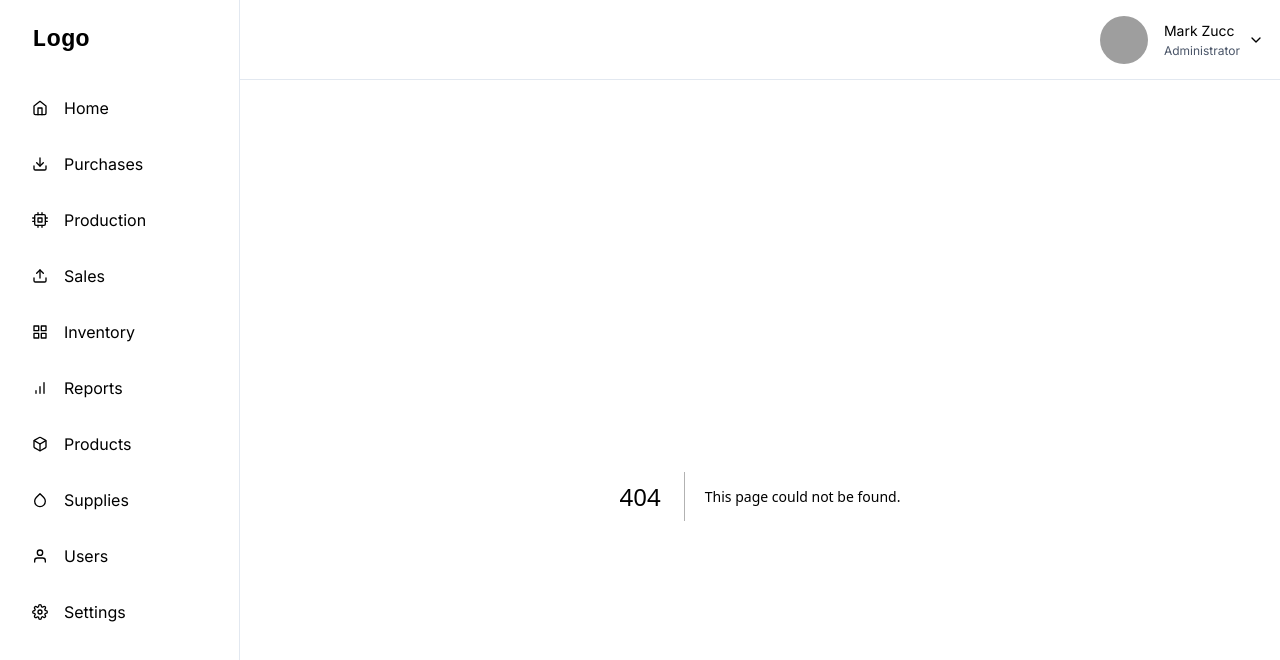
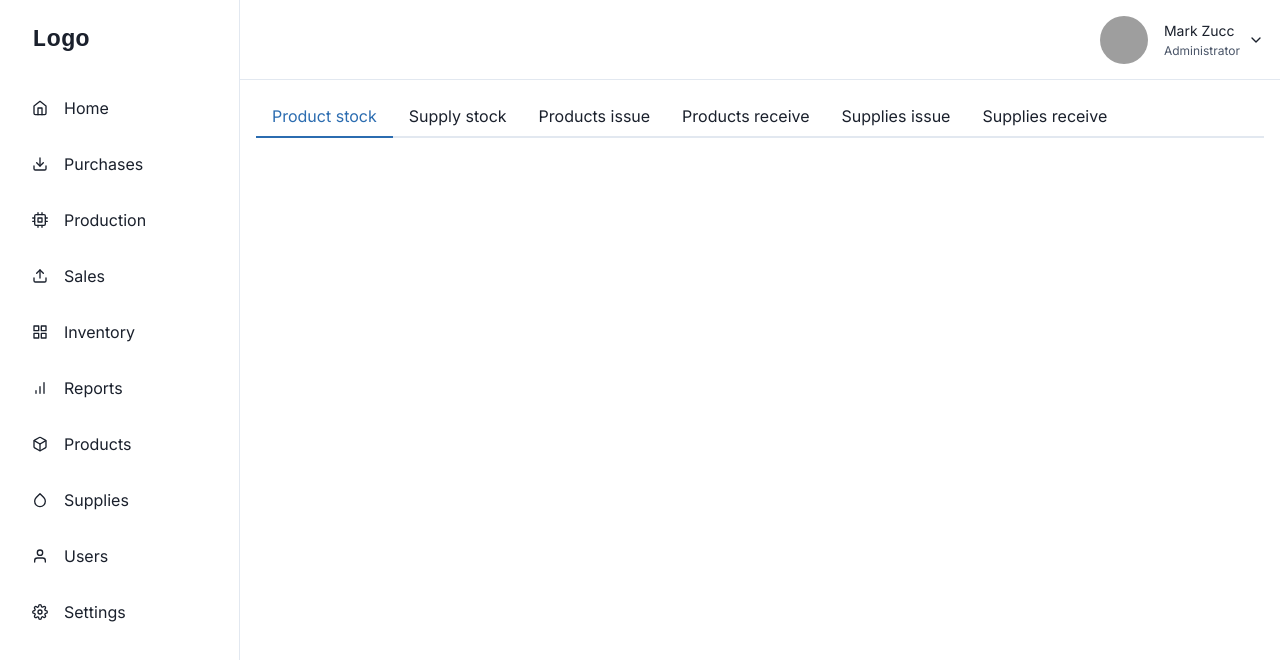
Before and after one commit to phihungha/scm-system-web, a Next.js app: page /inventory/productStock in a window 1280 px wide. Before the commit this address had no page. Shown: the top 660 px of the page. Built offline with nearby package versions, Linux system fonts and the light colour scheme; grey boxes are pictures that could not be loaded.

Commit message:
Setup remaining screen placeholders

```diff
--- /dev/null
+++ b/app/inventory/layout.tsx
@@ -0,0 +1,24 @@
+import { Stack } from '@chakra-ui/react';
+import { NavTabs } from '../components/nav';
+
+const navTabItems = [
+  { url: '/inventory/productStock', name: 'Product stock' },
+  { url: '/inventory/supplyStock', name: 'Supply stock' },
+  { url: '/inventory/productsIssue', name: 'Products issue' },
+  { url: '/inventory/productsReceive', name: 'Products receive' },
+  { url: '/inventory/suppliesIssue', name: 'Supplies issue' },
+  { url: '/inventory/suppliesReceive', name: 'Supplies receive' },
+];
+
+export default function InventoryLayout({
+  children,
+}: {
+  children: React.ReactNode;
+}) {
+  return (
+    <Stack spacing={5}>
+      <NavTabs items={navTabItems} />
+      {children}
+    </Stack>
+  );
+}
--- /dev/null
+++ b/app/inventory/productStock/page.tsx
@@ -0,0 +1,3 @@
+export default function ProductStockPage() {
+  return <></>;
+}
--- /dev/null
+++ b/app/inventory/productsIssue/page.tsx
@@ -0,0 +1,3 @@
+export default function ProductsIssuePage() {
+  return <></>;
+}
--- /dev/null
+++ b/app/inventory/productsReceive/page.tsx
@@ -0,0 +1,3 @@
+export default function ProductsReceivePage() {
+  return <></>;
+}
--- /dev/null
+++ b/app/inventory/suppliesIssue/page.tsx
@@ -0,0 +1,3 @@
+export default function SuppliesIssuePage() {
+  return <></>;
+}
--- /dev/null
+++ b/app/inventory/suppliesReceive/page.tsx
@@ -0,0 +1,3 @@
+export default function SuppliesReceivePage() {
+  return <></>;
+}
--- /dev/null
+++ b/app/inventory/supplyStock/page.tsx
@@ -0,0 +1,3 @@
+export default function SupplyStockPage() {
+  return <></>;
+}
--- /dev/null
+++ b/app/reports/layout.tsx
@@ -0,0 +1,21 @@
+import { Stack } from '@chakra-ui/react';
+import { NavTabs } from '../components/nav';
+
+const navTabItems = [
+  { url: '/reports/sales', name: 'Sales' },
+  { url: '/reports/purchases', name: 'Purchases' },
+  { url: '/reports/production', name: 'Production' },
+];
+
+export default function InventoryLayout({
+  children,
+}: {
+  children: React.ReactNode;
+}) {
+  return (
+    <Stack spacing={5}>
+      <NavTabs items={navTabItems} />
+      {children}
+    </Stack>
+  );
+}
--- /dev/null
+++ b/app/reports/production/page.tsx
@@ -0,0 +1,3 @@
+export default function ProductionReportPage() {
+  return <></>;
+}
--- /dev/null
+++ b/app/reports/purchases/page.tsx
@@ -0,0 +1,3 @@
+export default function PurchasesReportPage() {
+  return <></>;
+}
--- /dev/null
+++ b/app/reports/sales/page.tsx
@@ -0,0 +1,3 @@
+export default function SalesReportPage() {
+  return <></>;
+}
--- /dev/null
+++ b/app/settings/page.tsx
@@ -0,0 +1,3 @@
+export default function SettingsPage() {
+  return <></>;
+}
```
